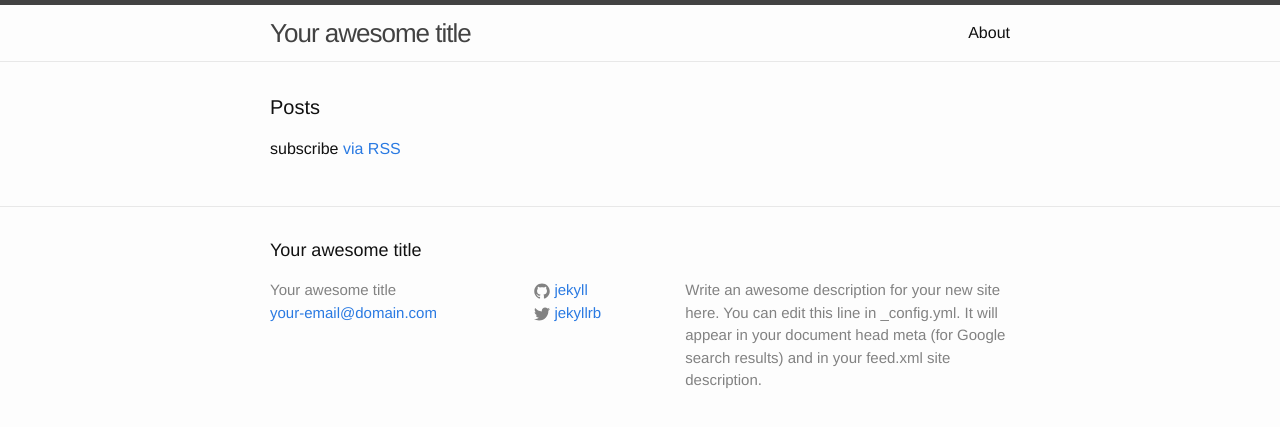
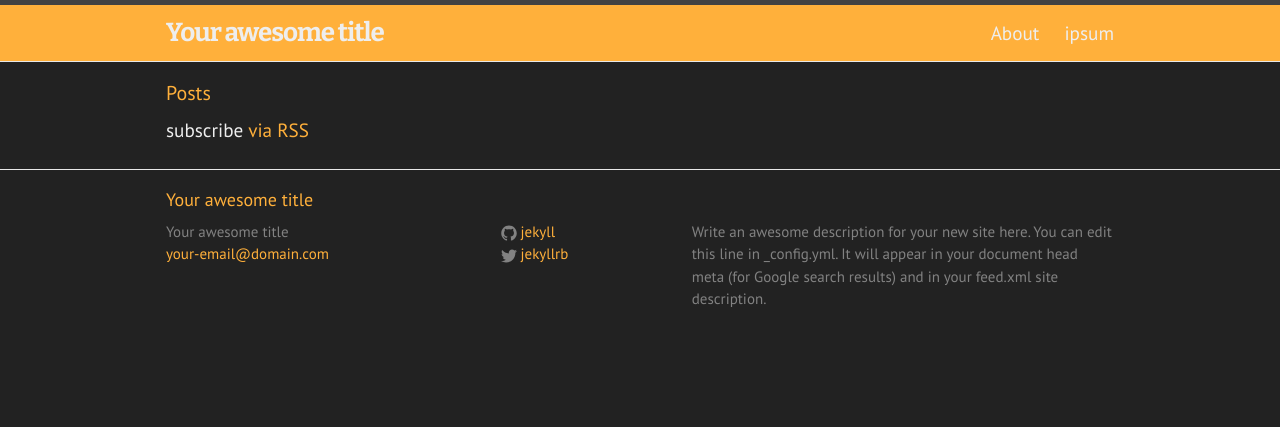
Before and after one commit to ljpendergrass/logan-portfolio-2016, a Jekyll site: the page built from index.html, in a window 1280 px wide. Shown: the top 427 px of the page. Built offline with Jekyll 4.4.1, drawn with Linux system fonts in a browser that asks for light colours.

Commit message:
test page and style changes
Began updating styles. +main color scheme +brand color +header style
+google font pairings +updated spacing unit +begain implenting rem
+content area size

```diff
--- a/_sass/_base.scss
+++ b/_sass/_base.scss
@@ -6,6 +6,10 @@ p, blockquote, pre, hr,
 dl, dd, ol, ul, figure {
     margin: 0;
     padding: 0;
+}
+
+h1, h2, h3, h4, h5, h6{
+    color: $brand-color;
 }
 
 
--- a/_sass/_layout.scss
+++ b/_sass/_layout.scss
@@ -5,22 +5,24 @@
     border-top: 5px solid $grey-color-dark;
     border-bottom: 1px solid $grey-color-light;
     min-height: 56px;
-
+    background-color: $brand-color;
+    font-color: $background-color;
     // Positioning context for the mobile navigation icon
     position: relative;
 }
 
 .site-title {
     font-size: 26px;
-    font-weight: 300;
+    font-weight: bolder;
     line-height: 56px;
     letter-spacing: -1px;
     margin-bottom: 0;
     float: left;
+    font-family: $secondary-font;
 
     &,
     &:visited {
-        color: $grey-color-dark;
+        color: inherit;
     }
 }
 
--- a/css/main.scss
+++ b/css/main.scss
@@ -1,29 +1,38 @@
 ---
 # Only the main Sass file needs front matter (the dashes are enough)
 ---
+
+@import url(https://fonts.googleapis.com/css?family=Bitter:400,700,400italic|PT+Sans:400,700,400italic,700italic);
+
 @charset "utf-8";
 
 
 
 // Our variables
-$base-font-family: "Helvetica Neue", Helvetica, Arial, sans-serif;
-$base-font-size:   16px;
+$base-font-family: "PT Sans", Helvetica, Arial, sans-serif;
+$secondary-font:   "Bitter", serif;
+$base-font-size:   1.2rem;
 $base-font-weight: 400;
 $small-font-size:  $base-font-size * 0.875;
 $base-line-height: 1.5;
 
-$spacing-unit:     30px;
+$spacing-unit:     1rem;
 
-$text-color:       #111;
-$background-color: #fdfdfd;
-$brand-color:      #2a7ae2;
+$text-color:       #eee;
+$background-color: #222;
+$brand-color:      #FFB03B;
 
 $grey-color:       #828282;
 $grey-color-light: lighten($grey-color, 40%);
 $grey-color-dark:  darken($grey-color, 25%);
 
+$sidebar-width:    400px;
+
+$sidebar-palm:     400px;
+$sidebar-laptop:   400px;
+
 // Width of the content area
-$content-width:    800px;
+$content-width:    980px;
 
 $on-palm:          600px;
 $on-laptop:        800px;
```
Also changed, not shown: ipsum.md (added, +49 -0 lines).
